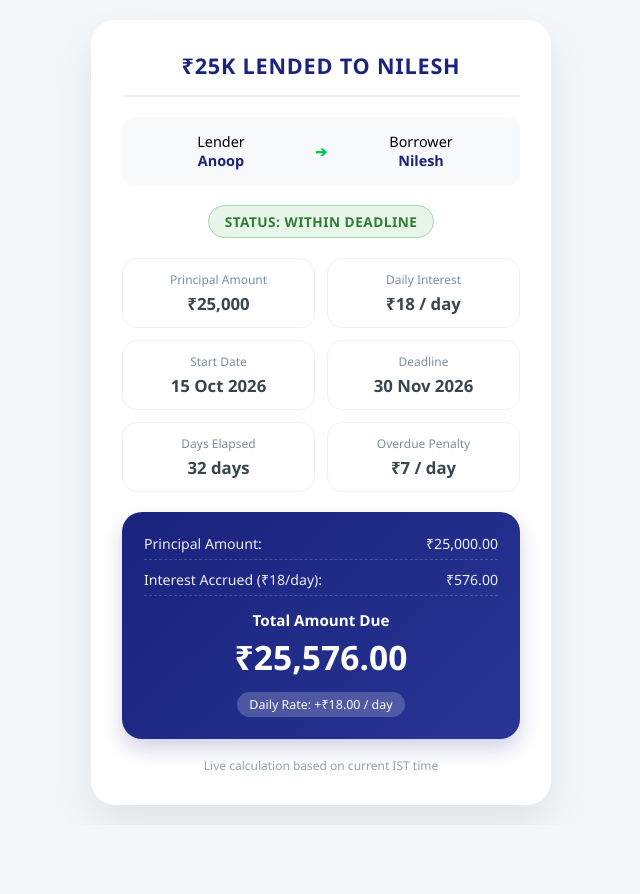
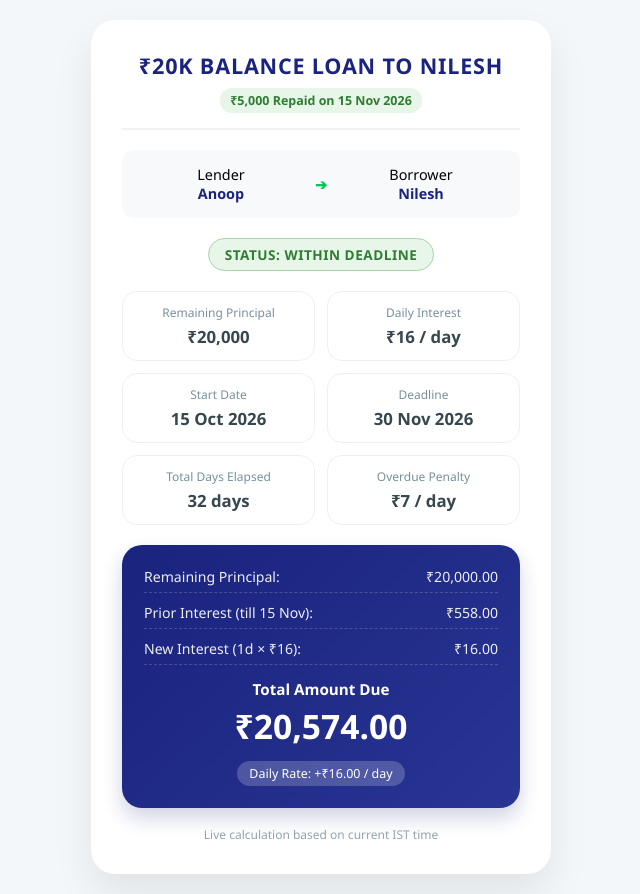
Before and after one commit to kingjunaid098/quicktools, a plain HTML site: page nilesh.html in a window 1280 px wide. Shown: the whole page, without its empty margins (319-959 px from the left). Before the commit the page ends 825 px from the top, so only its background shows below. Drawn offline with Linux system fonts and the light colour scheme.

Commit message:
Update nilesh.html

```diff
--- a/nilesh.html
+++ b/nilesh.html
@@ -1,4 +1,4 @@
-<!DOCTYPE html>
+<!doctype html>
 <html lang="en">
   <head>
     <meta charset="UTF-8" />
@@ -48,6 +48,16 @@
         margin: 0;
         text-transform: uppercase;
         letter-spacing: 0.8px;
+      }
+      .sub-note {
+        font-size: 0.78rem;
+        color: #2e7d32;
+        background: #e8f5e9;
+        display: inline-block;
+        padding: 4px 10px;
+        border-radius: 12px;
+        margin-top: 8px;
+        font-weight: 600;
       }
       .names-box {
         display: flex;
@@ -180,7 +190,8 @@
     <div class="container">
       <div class="card">
         <div class="header">
-          <h1>₹25K Lended to Nilesh</h1>
+          <h1>₹20K Balance Loan to Nilesh</h1>
+          <div class="sub-note">₹5,000 Repaid on 15 Nov 2026</div>
         </div>
 
         <div class="names-box">
@@ -190,17 +201,17 @@
         </div>
 
         <div id="statusBadge" class="status-badge active">
-          Status: Active Loan
+          Status: Within Deadline
         </div>
 
         <div class="stat-grid">
           <div class="stat-item">
-            <span class="stat-label">Principal Amount</span>
-            <span class="stat-value">₹25,000</span>
+            <span class="stat-label">Remaining Principal</span>
+            <span class="stat-value">₹20,000</span>
           </div>
           <div class="stat-item">
             <span class="stat-label">Daily Interest</span>
-            <span class="stat-value">₹18 / day</span>
+            <span class="stat-value">₹16 / day</span>
           </div>
           <div class="stat-item">
             <span class="stat-label">Start Date</span>
@@ -211,7 +222,7 @@
             <span class="stat-value">30 Nov 2026</span>
           </div>
           <div class="stat-item">
-            <span class="stat-label">Days Elapsed</span>
+            <span class="stat-label">Total Days Elapsed</span>
             <span id="daysCount" class="stat-value">--</span>
           </div>
           <div class="stat-item">
@@ -222,22 +233,32 @@
 
         <div class="total-section">
           <div class="breakdown-row">
-            <span>Principal Amount:</span>
-            <span id="principalDisplay">₹25,000.00</span>
+            <span>Remaining Principal:</span>
+            <span id="principalDisplay">₹20,000.00</span>
           </div>
           <div class="breakdown-row">
-            <span>Interest Accrued (₹18/day):</span>
-            <span id="interestDisplay">₹0.00</span>
+            <span>Prior Interest (till 15 Nov):</span>
+            <span>₹558.00</span>
           </div>
-          <div class="breakdown-row penalty-row" id="penaltyBreakdownRow" style="display: none;">
+          <div class="breakdown-row">
+            <span id="newInterestLabel">New Interest (₹16/day):</span>
+            <span id="newInterestDisplay">₹0.00</span>
+          </div>
+          <div
+            class="breakdown-row penalty-row"
+            id="penaltyBreakdownRow"
+            style="display: none"
+          >
             <span id="penaltyLabel">Overdue Penalty (₹7/day):</span>
             <span id="penaltyDisplay">₹0.00</span>
           </div>
 
           <span class="total-label">Total Amount Due</span>
-          <span id="totalDueDisplay" class="total-amount">₹25,000.00</span>
+          <span id="totalDueDisplay" class="total-amount">₹20,558.00</span>
 
-          <div id="dailyRateTag" class="daily-tag">Daily Rate: +₹18.00 / day</div>
+          <div id="dailyRateTag" class="daily-tag">
+            Daily Rate: +₹16.00 / day
+          </div>
         </div>
 
         <footer>Live calculation based on current IST time</footer>
@@ -246,18 +267,20 @@
 
     <script>
       function calculateLoan() {
-        const principal = 25000;
-        const dailyInterestRate = 18;
+        const remainingPrincipal = 20000;
+        const priorInterest = 558; // 31 days (15 Oct - 15 Nov) @ ₹18/day
+        const newDailyInterestRate = 16; // Revised rate from 15 Nov 2026 onwards
         const dailyPenaltyRate = 7;
 
         // Dates setup with IST offset (+05:30)
         const startDate = new Date("2026-10-15T00:00:00+05:30");
+        const revisionDate = new Date("2026-11-15T00:00:00+05:30");
         const deadlineDate = new Date("2026-11-30T23:59:59+05:30");
 
         // Get Current Time in India (IST)
         const now = new Date();
         const nowIST = new Date(
-          now.toLocaleString("en-US", { timeZone: "Asia/Kolkata" })
+          now.toLocaleString("en-US", { timeZone: "Asia/Kolkata" }),
         );
 
         // Formatter setup for Indian currency formatting
@@ -266,23 +289,22 @@
           maximumFractionDigits: 2,
         });
 
-        // Time difference from Start Date
-        const diffInMs = nowIST - startDate;
+        // Total days elapsed since original loan start (15 Oct 2026)
+        const totalDiffInMs = nowIST - startDate;
+        const totalDaysPassed = Math.max(
+          0,
+          Math.floor(totalDiffInMs / (1000 * 60 * 60 * 24)),
+        );
 
-        // If the start date hasn't arrived yet
-        if (diffInMs < 0) {
-          document.getElementById("daysCount").innerText = "0 days";
-          document.getElementById("interestDisplay").innerText = "₹0.00";
-          document.getElementById("totalDueDisplay").innerText = "₹25,000.00";
-          document.getElementById("statusBadge").className = "status-badge active";
-          document.getElementById("statusBadge").innerText = "Status: Not Started";
-          document.getElementById("penaltyBreakdownRow").style.display = "none";
-          return;
-        }
+        // Days elapsed since ₹5,000 repayment & rate revision (15 Nov 2026)
+        const revisionDiffInMs = nowIST - revisionDate;
+        const daysSinceRevision = Math.max(
+          0,
+          Math.floor(revisionDiffInMs / (1000 * 60 * 60 * 24)),
+        );
 
-        // Days elapsed since loan start
-        const daysPassed = Math.floor(diffInMs / (1000 * 60 * 60 * 24));
-        const totalInterest = daysPassed * dailyInterestRate;
+        const newInterestAccrued = daysSinceRevision * newDailyInterestRate;
+        const totalInterest = priorInterest + newInterestAccrued;
 
         // Overdue & Penalty Calculation
         let overdueDays = 0;
@@ -294,17 +316,23 @@
           const deadlineStart = new Date("2026-12-01T00:00:00+05:30");
           const overdueDiffInMs = nowIST - deadlineStart;
           if (overdueDiffInMs >= 0) {
-            overdueDays = Math.floor(overdueDiffInMs / (1000 * 60 * 60 * 24)) + 1;
+            overdueDays =
+              Math.floor(overdueDiffInMs / (1000 * 60 * 60 * 24)) + 1;
             totalPenalty = overdueDays * dailyPenaltyRate;
           }
         }
 
-        const totalOverall = principal + totalInterest + totalPenalty;
+        const totalOverall = remainingPrincipal + totalInterest + totalPenalty;
 
         // Update UI Elements
-        document.getElementById("daysCount").innerText = `${daysPassed} day${daysPassed !== 1 ? 's' : ''}`;
-        document.getElementById("interestDisplay").innerText = `₹${currencyFormatter.format(totalInterest)}`;
-        document.getElementById("totalDueDisplay").innerText = `₹${currencyFormatter.format(totalOverall)}`;
+        document.getElementById("daysCount").innerText =
+          `${totalDaysPassed} day${totalDaysPassed !== 1 ? "s" : ""}`;
+        document.getElementById("newInterestLabel").innerText =
+          `New Interest (${daysSinceRevision}d × ₹16):`;
+        document.getElementById("newInterestDisplay").innerText =
+          `₹${currencyFormatter.format(newInterestAccrued)}`;
+        document.getElementById("totalDueDisplay").innerText =
+          `₹${currencyFormatter.format(totalOverall)}`;
 
         // UI Updates for Overdue state vs Active state
         const statusBadge = document.getElementById("statusBadge");
@@ -313,18 +341,20 @@
 
         if (isOverdue && overdueDays > 0) {
           statusBadge.className = "status-badge overdue";
-          statusBadge.innerText = `Status: Overdue (${overdueDays} day${overdueDays !== 1 ? 's' : ''})`;
+          statusBadge.innerText = `Status: Overdue (${overdueDays} day${overdueDays !== 1 ? "s" : ""})`;
 
           penaltyRow.style.display = "flex";
-          document.getElementById("penaltyLabel").innerText = `Overdue Penalty (${overdueDays}d × ₹7):`;
-          document.getElementById("penaltyDisplay").innerText = `₹${currencyFormatter.format(totalPenalty)}`;
+          document.getElementById("penaltyLabel").innerText =
+            `Overdue Penalty (${overdueDays}d × ₹7):`;
+          document.getElementById("penaltyDisplay").innerText =
+            `₹${currencyFormatter.format(totalPenalty)}`;
 
-          dailyRateTag.innerText = `Daily Accumulation: +₹${dailyInterestRate + dailyPenaltyRate}.00 / day (₹18 + ₹7 penalty)`;
+          dailyRateTag.innerText = `Daily Accumulation: +₹${newDailyInterestRate + dailyPenaltyRate}.00 / day (₹16 + ₹7 penalty)`;
         } else {
           statusBadge.className = "status-badge active";
           statusBadge.innerText = "Status: Within Deadline";
           penaltyRow.style.display = "none";
-          dailyRateTag.innerText = `Daily Rate: +₹${dailyInterestRate}.00 / day`;
+          dailyRateTag.innerText = `Daily Rate: +₹${newDailyInterestRate}.00 / day`;
         }
       }
 
```
